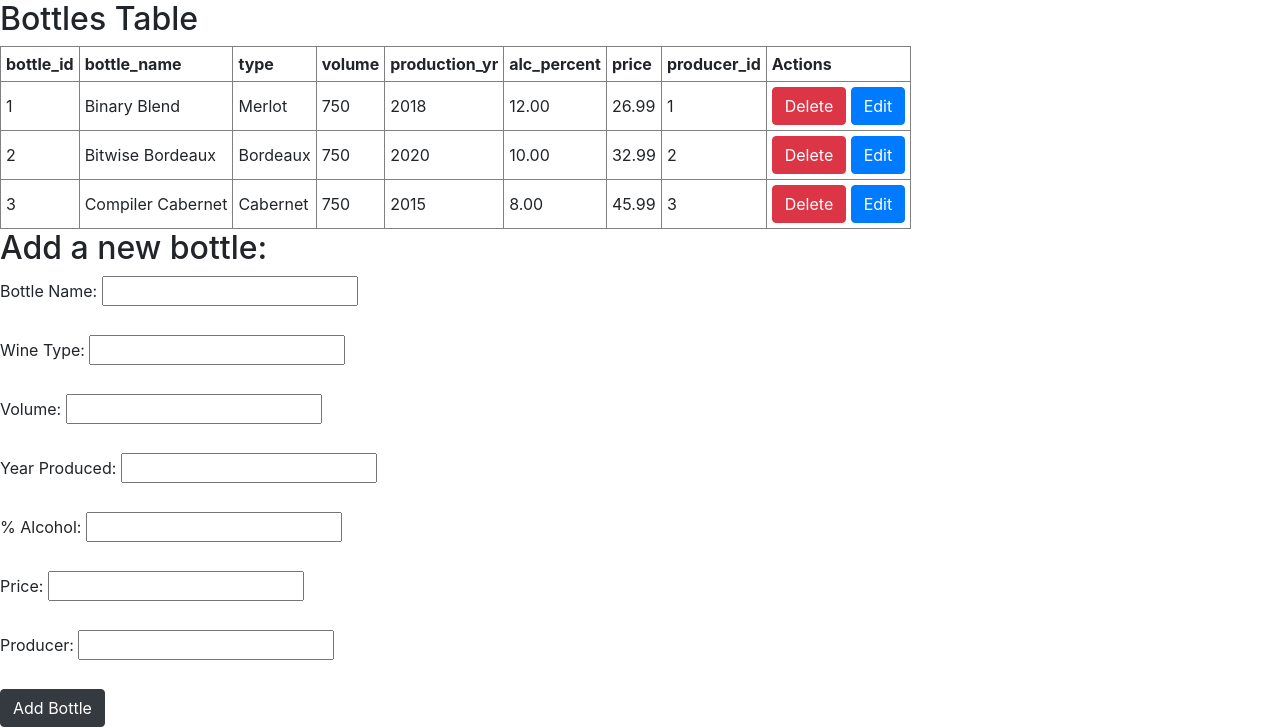
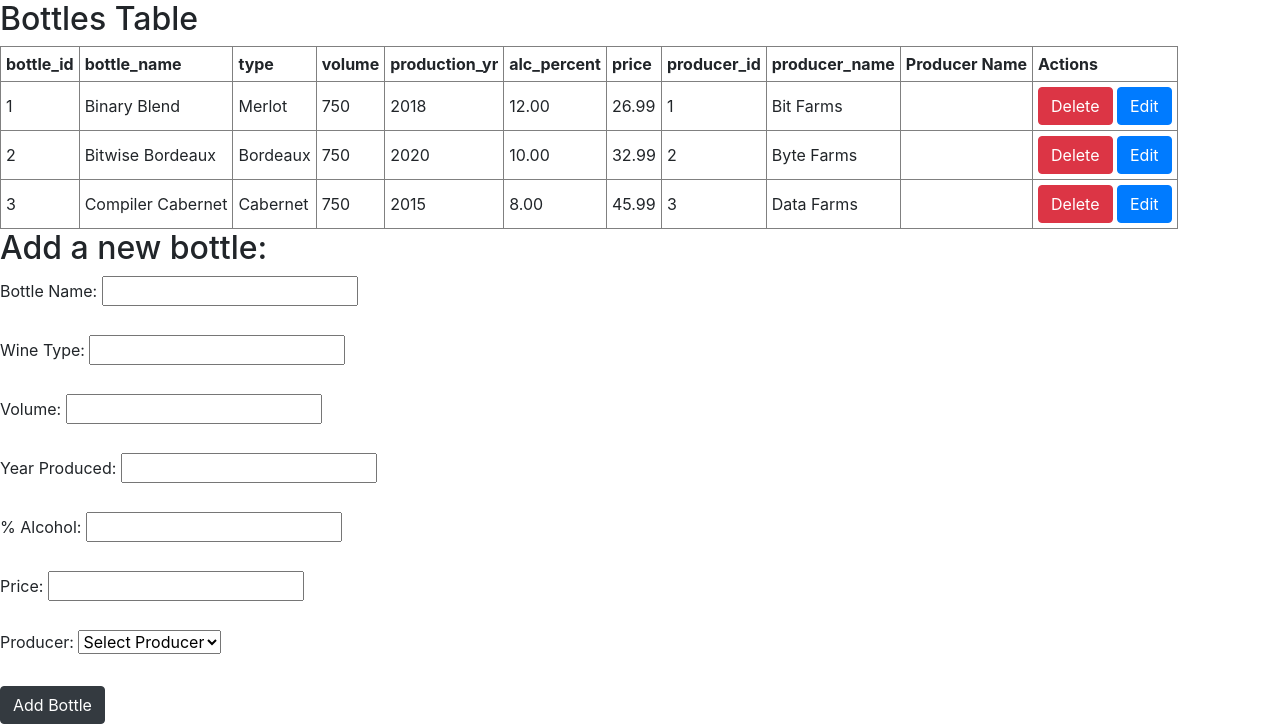
Before and after one commit to sumdoode/CS_340_Final_Project, a Flask app: page /bottles in a window 1280 px wide. Shown: the part 96-823 px from the top of the page. Run offline with Flask 3, Linux system fonts and the light colour scheme; data comes from the database, SQL or seed files in the repository; data that the repository does not hold is empty; some libraries are stand-ins or nearby versions.

Commit message:
Added citations and modifiedtables to show values instead of FK ids

```diff
--- a/app.py
+++ b/app.py
@@ -41,6 +41,7 @@
 @app.route('/customers', methods=["POST", "GET"])
 def customers():
     if request.method == "GET":
+        # Query to display Customers table
         query = "SELECT * FROM Customers"
         cur = mysql.connection.cursor()
         cur.execute(query)
@@ -48,6 +49,7 @@
 
         return render_template('customers.jinja', customers=data)
 
+    # Manages form to add new customers
     if request.method == "POST":
          if "add_customer" in request.form.keys():
             phone_num = request.form["phone_num"]
@@ -55,6 +57,7 @@
             name = request.form["name"]
             visit_frequency_monthly = request.form["visit_frequency_monthly"]
 
+            # Manages NULL email AND NULL visit freq case
             if email == "" and visit_frequency_monthly == "":
                 query = "INSERT INTO Customers (phone_num, name) VALUES (%s, %s)"
                 cur = mysql.connection.cursor()
@@ -95,6 +98,8 @@
 
 # Update Customers Page
 @app.route("/edit_customers/<int:customer_id>", methods=["POST", "GET"])
+
+# Handles route for editing an existing customer
 def edit_customers(customer_id):
     if request.method == "GET":
         query = "SELECT * FROM Customers WHERE customer_id = %s"
@@ -104,6 +109,7 @@
 
         return render_template("edit_customers.jinja", customers=data)
 
+    # Handles form submission of edited customer record and returns to customers page
     if request.method == "POST":
         if "edit_customers" in request.form.keys():
             customer_id = request.form["customer_id"]
@@ -112,6 +118,7 @@
             name = request.form["name"]
             visit_frequency_monthly = request.form["visit_frequency_monthly"]
 
+            # Handles NULL cases of email and visit freq
             if email == "" and visit_frequency_monthly == "":
                 query = "UPDATE Customers SET phone_num = %s, email = NULL, name = %s, visit_frequency_monthly = NULL WHERE customer_id = %s"
                 cur = mysql.connection.cursor()
@@ -145,13 +152,21 @@
 @app.route('/bottles', methods=["POST", "GET"])
 def bottles():
     if request.method == "GET":
-        query = "SELECT * FROM Bottles"
+
+        # Query to display bottles AND producer name utilizing a JOIN
+        query = "SELECT Bottles.*, Producers.producer_name FROM Bottles JOIN Producers on Bottles.producer_id = Producers.producer_id"
         cur = mysql.connection.cursor()
         cur.execute(query)
         data = cur.fetchall()
 
-        return render_template('bottles.jinja', bottles=data)
+        # Query to return producer names for dropdown menu
+        query2 = "SELECT producer_id, producer_name FROM Producers"
+        cur.execute(query2)
+        producers = cur.fetchall()
 
+        return render_template('bottles.jinja', bottles=data, producers=producers)
+
+    # Handles adding a new bottle
     if request.method == "POST":
          if "add_bottle" in request.form.keys():
             bottle_name = request.form["bottle_name"]
@@ -185,13 +200,20 @@
 @app.route("/edit_bottles/<int:bottle_id>", methods=["POST", "GET"])
 def edit_bottles(bottle_id):
     if request.method == "GET":
-        query = "SELECT * FROM Bottles WHERE bottle_id = %s"
+        # Query to edit an existing bottle; displays producer name
+        query = "SELECT Bottles.*, Producers.producer_name FROM Bottles JOIN Producers on Bottles.producer_id = Producers.producer_id WHERE Bottles.bottle_id = %s"
         cur = mysql.connection.cursor()
         cur.execute(query, (bottle_id,))
         data = cur.fetchone()
 
-        return render_template("edit_bottles.jinja", bottles=data)
+        # Query used to populate producer name in dropdown menu
+        query2 = "SELECT producer_id, producer_name FROM Producers"
+        cur.execute(query2)
+        producers = cur.fetchall()
 
+        return render_template("edit_bottles.jinja", bottles=data, producers=producers)
+
+    # Submits updated bottle to the database
     if request.method == "POST":
         if "edit_bottles" in request.form.keys():
             bottle_id = request.form["bottle_id"]
@@ -202,7 +224,6 @@
             alc_percent = request.form["alc_percent"]
             price = request.form["price"]
             producer_id = request.form["producer_id"]
-
 
             query = "UPDATE Bottles SET bottle_name = %s, type = %s, volume = %s, production_yr = %s, alc_percent = %s, price = %s, producer_id = %s WHERE bottle_id = %s"
             cur = mysql.connection.cursor()
@@ -226,6 +247,7 @@
 
         return render_template('producers.jinja', producers=data)
 
+    # Handles adding a new producer
     if request.method == "POST":
         if "add_producer" in request.form.keys():
             producer_name = request.form["producer_name"]
@@ -256,6 +278,8 @@
 # Update Producer Page
 @app.route("/edit_producer/<int:producer_id>", methods=["POST", "GET"])
 def edit_producer(producer_id):
+
+    # Handles showing producer to be edited
     if request.method == "GET":
         query = "SELECT * FROM Producers WHERE producer_id = %s"
         cur = mysql.connection.cursor()
@@ -264,6 +288,7 @@
 
         return render_template("edit_producer.jinja", producers=data)
 
+    # Handles sending data to update producer
     if request.method == "POST":
         if "edit_producer" in request.form.keys():
             producer_id = request.form["producer_id"]
@@ -286,6 +311,7 @@
 @app.route('/orders', methods=["POST", "GET"])
 def orders():
     if request.method == "GET":
+        # Query to show orders table including customer and bottle names
         query = """
         SELECT Orders.order_id, Orders.customer_id, Orders.bottle_id, Orders.order_total, Customers.name, Bottles.bottle_name
         FROM Orders
@@ -296,7 +322,7 @@
         cur.execute(query)
         data = cur.fetchall()
 
-         # Query to fetch all customers for the dropdown
+        # Query to fetch all customers for the dropdown
         query_customers = "SELECT customer_id, name FROM Customers"
         cur.execute(query_customers)
         customers = cur.fetchall()
@@ -308,6 +334,7 @@
 
         return render_template('orders.jinja', orders=data, customers=customers, bottles=bottles)
 
+    # Handles sending new order data
     if request.method == "POST":
         if "add_order" in request.form.keys():
             customer_id = request.form["customer_id"]
@@ -339,25 +366,25 @@
 @app.route("/edit_order/<int:order_id>", methods=["POST", "GET"])
 def edit_order(order_id):
     if request.method == "GET":
-        # Fetch the order to edit
+        # Query to fetch the order to edit
         query_order = "SELECT * FROM Orders WHERE order_id = %s"
         cur = mysql.connection.cursor()
         cur.execute(query_order, (order_id,))
         order = cur.fetchone()
 
-        # Fetch all customers for the form
+        # Query to fetch all customers for dropdown
         query_customers = "SELECT customer_id, name FROM Customers"
         cur.execute(query_customers)
         customers = cur.fetchall()
 
-        # Fetch all bottles for the form
+        # Query to fetch all bottles for dropdown
         query_bottles = "SELECT bottle_id, bottle_name FROM Bottles"
         cur.execute(query_bottles)
         bottles = cur.fetchall()
 
-        # Render the edit order page
         return render_template('edit_order.jinja', order=order, customers=customers, bottles=bottles)
 
+    # Handles updating existing order data
     if request.method == "POST":
         if "edit_order" in request.form.keys():
             order_id = request.form["order_id"]
@@ -385,7 +412,7 @@
             SELECT BottleOrders.bottle_orderID, Orders.order_id, Bottles.bottle_id, BottleOrders.order_qty
             FROM BottleOrders
             JOIN Orders ON BottleOrders.order_id = Orders.order_id
-            JOIN Bottles ON BottleOrders.bottle_id = Bottles.bottle_id;
+            LEFT JOIN Bottles ON BottleOrders.bottle_id = Bottles.bottle_id;
         """
         cur = mysql.connection.cursor()
         cur.execute(query)
@@ -403,17 +430,19 @@
 
         return render_template('bottle_orders.jinja', bottleorders=data, orders=orders, bottles=bottles)
 
+    # Handles adding a new bottle order to th table
     if request.method == "POST":
         if "add_bottle_order" in request.form.keys():
             order_id = request.form["order_id"]
             bottle_id = request.form["bottle_id"]
             order_qty = request.form["order_qty"]
 
+            # Handles a null bottle_id
+            if not bottle_id:
+                bottle_id = None
+
             # Insert new bottle order into BottleOrders table
-            query = """
-                INSERT INTO BottleOrders (order_id, bottle_id, order_qty)
-                VALUES (%s, %s, %s)
-            """
+            query = "INSERT INTO BottleOrders (order_id, bottle_id, order_qty) VALUES (%s, %s, %s)"
             cur = mysql.connection.cursor()
             cur.execute(query, (order_id, bottle_id, order_qty))
             mysql.connection.commit()
@@ -421,10 +450,10 @@
 
             return redirect("/bottle_orders")
 
+
 # Delete Bottle Orders Page
 @app.route('/delete_bottle_order/<int:bottle_orderID>')
 def delete_bottle_order(bottle_orderID):
-    # Delete bottle order by its primary key (bottle_orderID)
     query = "DELETE FROM BottleOrders WHERE bottle_orderID = %s;"
     cur = mysql.connection.cursor()
     cur.execute(query, (bottle_orderID,))
@@ -433,7 +462,8 @@
 
     return redirect('/bottle_orders')
 
-# Edit Bottle Order (Update)
+
+# Update Bottle Order
 @app.route('/edit_bottle_orders/<int:bottle_orderID>', methods=["POST", "GET"])
 def edit_bottle_orders(bottle_orderID):
     if request.method == "GET":
@@ -443,27 +473,29 @@
         cur.execute(query, (bottle_orderID,))
         data = cur.fetchone()
 
-        # Get available orders and bottles for the form
+        # Get available orders...
         cur.execute("SELECT order_id FROM Orders")
         orders = cur.fetchall()
 
+        # ...and bottles for the form
         cur.execute("SELECT bottle_id, bottle_name FROM Bottles")
         bottles = cur.fetchall()
 
         return render_template('edit_bottle_orders.jinja', bottleorder=data, orders=orders, bottles=bottles)
 
+    # Sends updated bottle order
     if request.method == "POST":
          if "edit_bottle_order" in request.form.keys():
             order_id = request.form["order_id"]
             bottle_id = request.form["bottle_id"]
             order_qty = request.form["order_qty"]
 
+            # Handles a null bottle_id
+            if not bottle_id:
+                bottle_id = None
+
             # Update the existing record in BottleOrders table
-            query = """
-                UPDATE BottleOrders
-                SET order_id = %s, bottle_id = %s, order_qty = %s
-                WHERE bottle_orderID = %s
-            """
+            query = "UPDATE BottleOrders SET order_id = %s, bottle_id = %s, order_qty = %s WHERE bottle_orderID = %s"
             cur = mysql.connection.cursor()
             cur.execute(query, (order_id, bottle_id, order_qty, bottle_orderID))
             mysql.connection.commit()
@@ -474,5 +506,5 @@
 
 # Listener
 if __name__ == "__main__":
-    port = int(os.environ.get('PORT', 53786))
+    port = int(os.environ.get('PORT', 53785))
     app.run(port=port, debug=True)  # Change port later
--- a/templates/bottles.jinja
+++ b/templates/bottles.jinja
@@ -10,6 +10,7 @@
 {% extends "main.jinja" %}
 {% block content %}
 
+<!-- Used to display Bottles Table -->
 <h2>Bottles Table</h2>
 <table  border="1" cellpadding="5">
     <thead>
@@ -17,17 +18,22 @@
         {% for key in bottles[0].keys() %}
         <th>{{ key }}</th>
         {% endfor %}
+        <th>Producer Name</th>
 		<th>Actions</th>
         </tr>
     </thead>
 
     <tbody>
+    <!-- Loops through bottles to display data -->
     {% for bottle in bottles %}
         <tr>
             {% for key in bottle.keys() %}
             <td>{{bottle[key]}}</td>
             {% endfor %}
+            <!-- used to display producer name -->
+            <td>{{ bottle['produceer_name'] }}</td>
 			<td>
+            <!-- Delete / Edit Functions -->
 				<a href="{{ url_for('delete_bottles', bottle_id=bottle['bottle_id']) }}">
 					<button type="button" class="btn btn-danger" onclick="return confirm('Are you sure you want to delete this bottle?')">Delete</button>
 				</a>
@@ -40,6 +46,7 @@
     </tbody>
 </table>
 
+<!-- Create Bottle Form -->
 <h2>Add a new bottle:</h2>
 <form action="{{ url_for('bottles') }}" method="POST">
 
@@ -67,8 +74,14 @@
     <input type="text" id="price" name="price" required>
     <br><br>
 
+    <!-- Uses a drodown menu for producer_id -->
     <label for="producer_id">Producer:</label>
-    <input type="text" id="producer_id" name="producer_id" required>
+    <select id="producer_id" name="producer_id" required>
+        <option value="">Select Producer</option>
+        {% for producer in producers %}
+            <option value="{{ producer['producer_id'] }}">{{ producer['producer_name'] }}</option>
+        {% endfor %}
+    </select>
     <br><br>
 
     <button type="submit" name="add_bottle" class="btn btn-dark">Add Bottle</button>
--- a/templates/edit_bottle_orders.jinja
+++ b/templates/edit_bottle_orders.jinja
@@ -10,12 +10,14 @@
 {% extends "main.jinja" %}
 {% block content %}
 
+<!-- Edit bottle order form -->
 <h2>Edit Bottle Order</h2>
 
 <form action="{{ url_for('edit_bottle_orders', bottle_orderID=bottleorder['bottle_orderID']) }}" method="POST">
 
     <input type="hidden" name="bottle_orderID" value="{{ bottleorder['bottle_orderID'] }}">
 
+    <!-- Order id dropdown -->
     <label for="order_id">Order ID:</label>
     <select name="order_id" required>
         <option value="">Select Order</option>
@@ -28,6 +30,7 @@
     </select>
     <br><br>
 
+    <!-- Displays bottle name -->
     <label for="bottle_id">Bottle:</label>
     <select name="bottle_id" required>
         <option value="">Select Bottle</option>
@@ -44,6 +47,7 @@
     <input type="number" name="order_qty" value="{{ bottleorder['order_qty'] }}" required>
     <br><br>
 
+    <!-- Edit BottleOrder button -->
     <button type="submit" name="edit_bottle_order" class="btn btn-dark">Update Bottle Order</button>
 </form>
 
--- a/templates/edit_customers.jinja
+++ b/templates/edit_customers.jinja
@@ -10,7 +10,9 @@
 {% extends "main.jinja" %}
 {% block content %}
 
+<!-- Edit Customer Form -->
 <h2>Edit Customer</h2>
+
 <form method="POST">
     <input type="hidden" name="customer_id" value="{{ customers['customer_id'] }}">
 
@@ -26,6 +28,7 @@
     <label for="visit_frequency_monthly">Visit Frequency (Monthly):</label>
     <input type="number" name="visit_frequency_monthly" value="{{ customers['visit_frequency_monthly'] }}"><br><br>
 
+    <!-- Edit Customer button -->
     <button type="submit" name="edit_customers" class="btn btn-dark">Update Customer</button>
 </form>
 
--- a/templates/edit_order.jinja
+++ b/templates/edit_order.jinja
@@ -10,11 +10,13 @@
 {% extends "main.jinja" %}
 {% block content %}
 
+<!-- Edit Order Form -->
 <h2>Edit Order</h2>
 
 <form action="{{ url_for('edit_order', order_id=order['order_id']) }}" method="POST">
     <input type="hidden" name="order_id" value="{{ order['order_id'] }}">
 
+    <!-- Displays customer name -->
     <label for="customer_id">Customer:</label>
     <select id="customer_id" name="customer_id" required>
         {% for customer in customers %}
@@ -26,6 +28,7 @@
     </select>
     <br><br>
 
+    <!-- Displays bottle name -->
     <label for="bottle_id">Bottle:</label>
     <select id="bottle_id" name="bottle_id" required>
         {% for bottle in bottles %}
@@ -41,6 +44,7 @@
     <input type="number" id="order_total" name="order_total" step="0.01" value="{{ order['order_total'] }}" required>
     <br><br>
 
+    <!-- Edit Order button -->
     <button type="submit" name="edit_order" class="btn btn-dark">Update Order</button>
 </form>
 
--- a/templates/edit_producer.jinja
+++ b/templates/edit_producer.jinja
@@ -10,9 +10,9 @@
 {% extends "main.jinja" %}
 {% block content %}
 
+<!-- Edit Producer Form -->
 <h2>Edit Producer</h2>
 
-<!-- Displaying the existing producer's details in an editable form -->
 <form action="{{ url_for('edit_producer', producer_id=producers['producer_id']) }}" method="POST">
 
     <!-- Hidden input to keep track of the producer_id -->
@@ -30,6 +30,7 @@
     <textarea id="region_details" name="region_details" required>{{ producers['region_details'] }}</textarea>
     <br><br>
 
+    <!-- Edit Producer button -->
     <button type="submit" name="edit_producer" class="btn btn-dark">Update Producer</button>
 </form>
 {% endblock %}
--- a/templates/producers.jinja
+++ b/templates/producers.jinja
@@ -10,10 +10,12 @@
 {% extends "main.jinja" %}
 {% block content %}
 
+<!-- Used to display Producers Table -->
 <h2>Producers Table</h2>
 <table  border="1" cellpadding="5">
     <thead>
         <tr>
+        <!-- Sets name for the column based on Table attributes -->
             {% for key in producers[0].keys() %}
             <th>{{ key }}</th>
             {% endfor %}
@@ -22,12 +24,14 @@
     </thead>
 
     <tbody>
+    <!-- Loops through customers to display data -->
     {% for producer in producers %}
         <tr>
             {% for key in producer.keys() %}
             <td>{{producer[key]}}</td>
             {% endfor %}
             <td>
+            <!-- Delete / Edit Functions -->
                 <a href="{{ url_for('delete_producer', producer_id=producer['producer_id']) }}">
                     <button type="button" class="btn btn-danger" onclick="return confirm('Are you sure you want to delete this producer?')">Delete</button>
                 </a>
@@ -40,6 +44,7 @@
     </tbody>
 </table>
 
+<!-- Create Producer Form -->
 <h2>Add a new producer:</h2>
 <form action="{{ url_for('producers') }}" method="POST">
 
```
Also changed, not shown: templates/bottle_orders.jinja (+8 -3 lines), templates/customers.jinja (+9 -4 lines), templates/edit_bottles.jinja (+10 -1 lines), templates/orders.jinja (+8 -0 lines).
